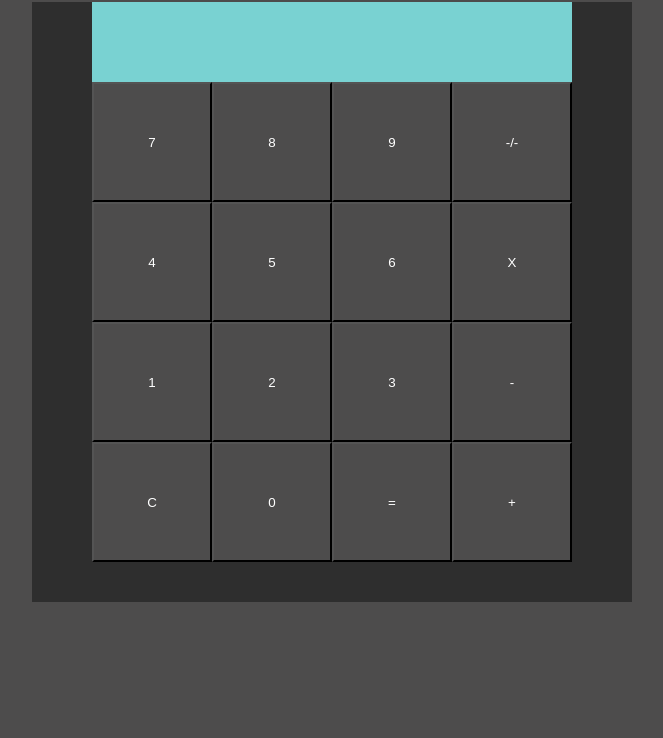
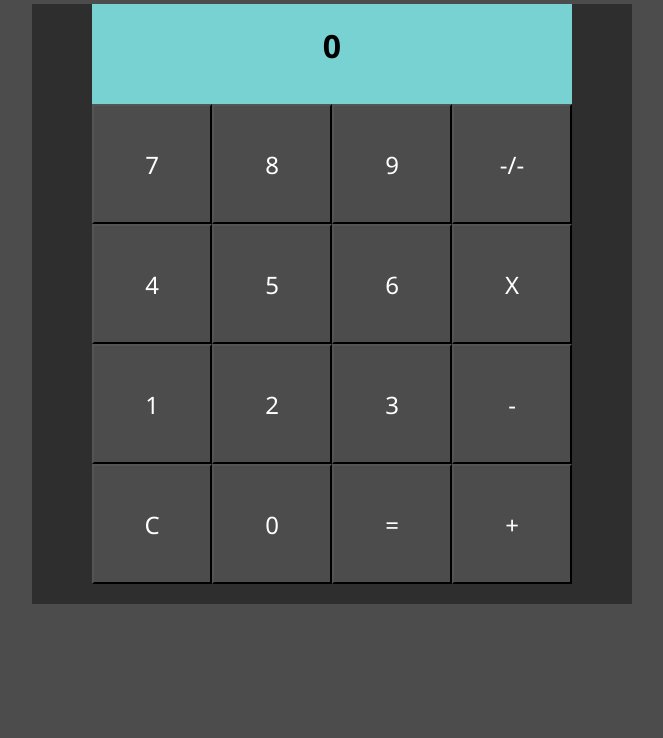
Before and after one commit to Atwan-Sha/js-calculator, a plain HTML site: page index.html in a window 1280 px wide. Shown: the part 62-800 px from the top of the page, without its empty margins (308-971 px from the left). Drawn offline with Linux system fonts and the light colour scheme.

Commit message:
modified css

```diff
--- a/index.html
+++ b/index.html
@@ -12,9 +12,7 @@
     <h2>Let's make some calculations!</h2>
 
     <section class="calculator">
-        <div class="display">
-            <!-- display window -->
-        </div>
+        <h1 class="display">0</h1>
         <div class="buttons">
             <button>7</button>
             <button>8</button>
--- a/style.css
+++ b/style.css
@@ -3,10 +3,12 @@
     padding: 0;
     background-color: rgb(77, 76, 76);
     color: white;
+    font-family: 'Segoe UI', Tahoma, Geneva, Verdana, sans-serif;
+    font-size: x-large;
 }
 
 h1, h2 {
-     text-align: center;
+    text-align: center;
 }
 
 .calculator {
@@ -18,9 +20,12 @@ h1, h2 {
 
 .display {
     margin: auto;
+    padding: 20px 0;
     width: 80%;
-    height: 80px;
+    height: 60px;
     background-color: rgb(121, 210, 210);
+    color: black;
+    font-size: xx-large;
 }
 
 .buttons {
```
Also changed, not shown: app.js (line endings or trailing spaces).
